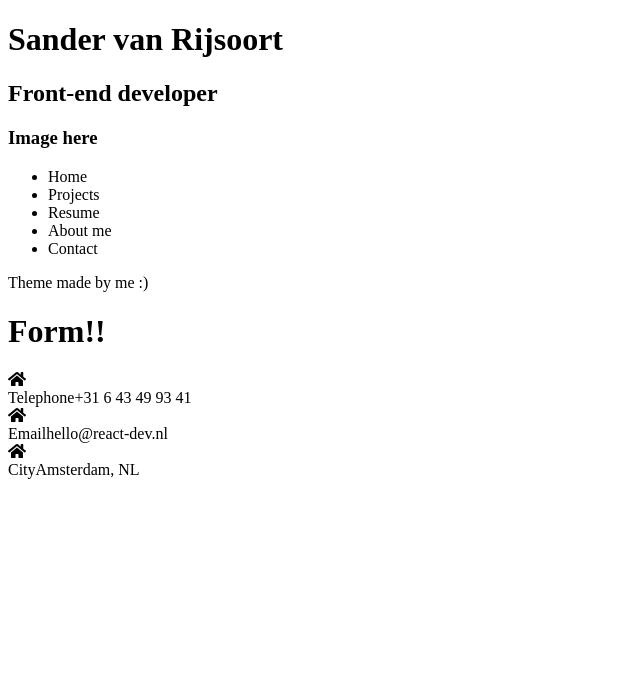
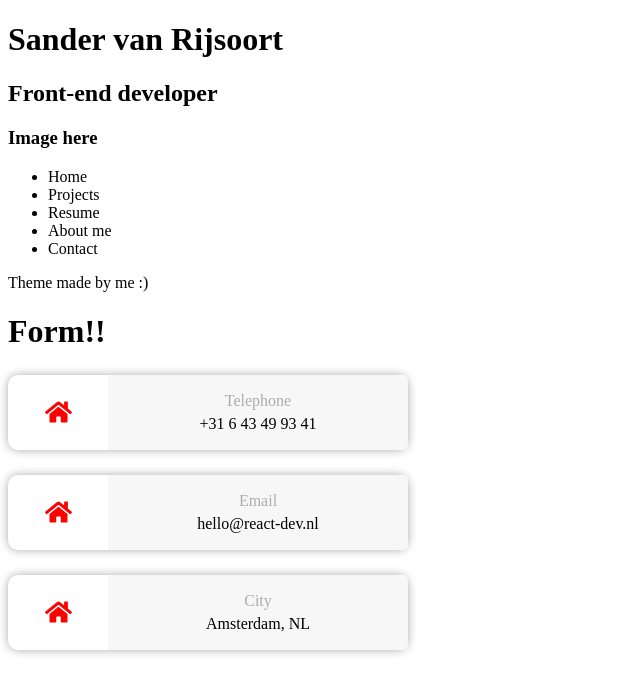
Before and after one commit to sanderyt/portfolio_v2, a Next.js app: page /contact in a window 1280 px wide. Shown: the top 694 px of the page, without its empty margins (0-640 px from the left). Built offline with nearby package versions, Linux system fonts and the light colour scheme.

Commit message:
added styled components

```diff
--- a/components/ContactCard/index.tsx
+++ b/components/ContactCard/index.tsx
@@ -1,17 +1,59 @@
 import React from "react";
 import { FontAwesomeIcon } from "@fortawesome/react-fontawesome";
 import { faPhone, faEnvelope, faHome } from "@fortawesome/free-solid-svg-icons";
+import styled from "styled-components";
 
 export const ContactCard = ({ icon, text, type }) => {
+  const ContactCard = styled.div`
+    display: flex;
+    width: 400px;
+    cursor: pointer;
+    margin-top: 25px;
+    height: 75px;
+    animation: fadeIn 1s forwards;
+    justify-content: center;
+    align-items: center;
+    box-shadow: 0 0 10px #aaa;
+    border-radius: 10px;
+    transition: 500ms;
+  `;
+
+  const ContactCardIcon = styled.div`
+    display: flex;
+    flex: 1;
+    justify-content: center;
+    & .fa-phone,
+    .fa-home {
+      color: red;
+      font-size: 1.5rem;
+    }
+  `;
+
+  const ContactCardText = styled.div`
+    background-color: #f7f7f7;
+    border-bottom-right-radius: 5px;
+    align-items: center;
+    border-top-right-radius: 5px;
+    height: 100%;
+    display: flex;
+    flex: 3;
+    justify-content: center;
+    flex-direction: column;
+    & .type {
+      color: #adadad;
+      margin-bottom: 5px;
+    }
+  `;
+
   return (
-    <div className="contact-card">
-      <div className="contact-card__icon">
+    <ContactCard>
+      <ContactCardIcon>
         <FontAwesomeIcon icon={faHome} />
-      </div>
-      <div className="contact-card__text">
+      </ContactCardIcon>
+      <ContactCardText>
         <span className="type">{type}</span>
         <span>{text}</span>
-      </div>
-    </div>
+      </ContactCardText>
+    </ContactCard>
   );
 };
--- a/package.json
+++ b/package.json
@@ -18,11 +18,13 @@
     "react": "16.13.1",
     "react-bootstrap": "^1.4.0",
     "react-dom": "16.13.1",
-    "react-hook-form": "^6.11.2"
+    "react-hook-form": "^6.11.2",
+    "styled-components": "^5.2.1"
   },
   "devDependencies": {
     "@types/node": "^14.14.7",
     "@types/react": "^16.9.56",
+    "babel-plugin-styled-components": "^1.11.1",
     "typescript": "^4.0.5"
   }
 }
```
Also changed, not shown: .babelrc (added), 1 other file (tests, documents, lock files or other folders).
